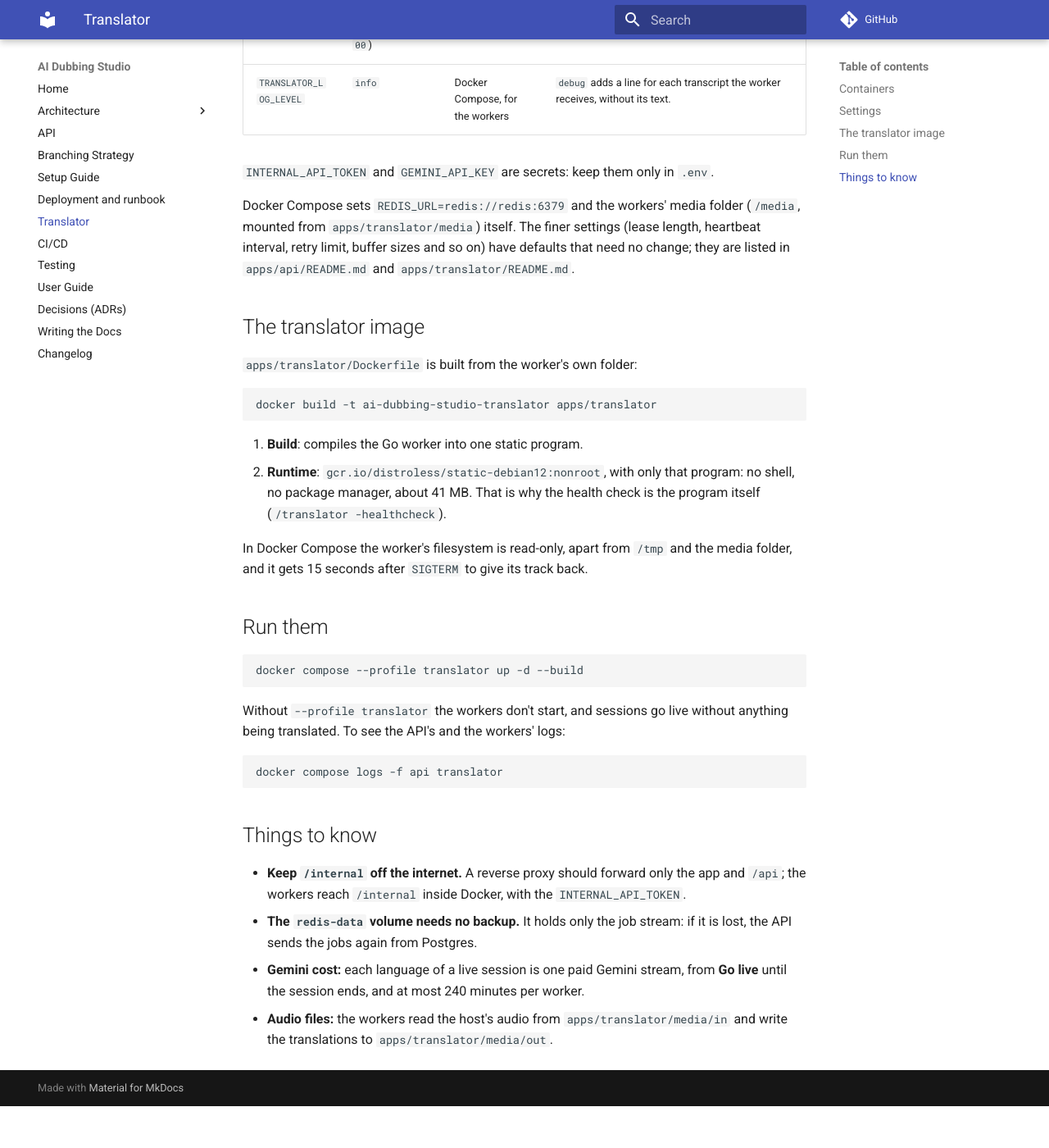
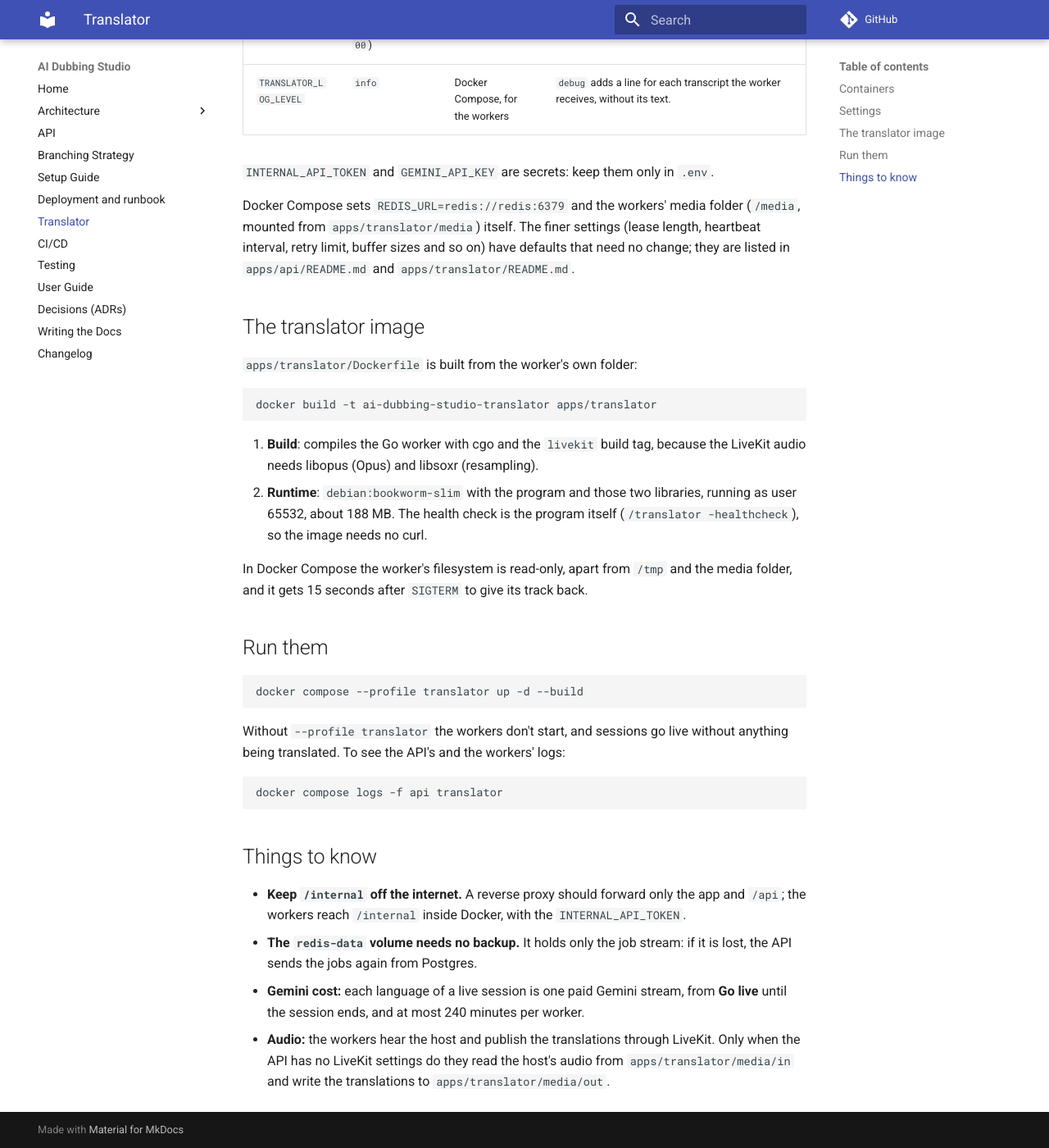
Before and after one commit to WH1TE-SHAD0W/ai-dubbing-studio, an MkDocs documentation site: the page built from docs/translator.md, in a window 1280 px wide and 1400 px high, scrolled down 1592 px. Shown: the whole window at 82% size. Built offline with MkDocs 1.6.1 and Material for MkDocs 9.7.7, drawn with Linux system fonts in a browser that asks for light colours; comment, search, counter and statistics services are not loaded; before the commit the page ends 2941 px from its top, so only the background shows below that; some of the changed text lies outside the part shown.

Commit message:
docs: workers use LiveKit in the remaining pages (YGP-70)
The user guide, API, deployment, translator and architecture pages still
said the workers don't join LiveKit, and the translator page described the
old distroless image.

Co-Authored-By: Claude Opus 5.5 <noreply@anthropic.com>

````diff
--- a/docs/translator.md
+++ b/docs/translator.md
@@ -9,7 +9,7 @@ your machine is in the [Setup Guide](setup-guide.md#run-the-translator-workers).
 | Container | Built from | What it does | Port |
 |---|---|---|---|
 | `redis` | `redis:8-alpine` | The translation job stream ([ADR-0018](adr/0018-autoscaling-architecture-of-translation-container.md)), with its append-only file on the `redis-data` volume | 6379, published on `127.0.0.1` only |
-| `translator` (profile `translator`) | `apps/translator/Dockerfile` (Go, distroless) | The translator workers: each translates one language of one session with Gemini, then restarts fresh ([ADR-0019](adr/0019-translation-worker-runtime.md)). `TRANSLATOR_REPLICAS` of them, 2 by default. | none; `/health` and `/ready` on 8080 inside |
+| `translator` (profile `translator`) | `apps/translator/Dockerfile` (Go, Debian slim) | The translator workers: each translates one language of one session with Gemini, then restarts fresh ([ADR-0019](adr/0019-translation-worker-runtime.md)). `TRANSLATOR_REPLICAS` of them, 2 by default. | none; `/health` and `/ready` on 8080 inside |
 
 - The API starts once Postgres and Redis are healthy.
 - The translator workers start only with `--profile translator`. They get only
@@ -54,10 +54,11 @@ have defaults that need no change; they are listed in `apps/api/README.md` and
 docker build -t ai-dubbing-studio-translator apps/translator
 ```
 
-1. **Build**: compiles the Go worker into one static program.
-2. **Runtime**: `gcr.io/distroless/static-debian12:nonroot`, with only that
-   program: no shell, no package manager, about 41 MB. That is why the health
-   check is the program itself (`/translator -healthcheck`).
+1. **Build**: compiles the Go worker with cgo and the `livekit` build tag,
+   because the LiveKit audio needs libopus (Opus) and libsoxr (resampling).
+2. **Runtime**: `debian:bookworm-slim` with the program and those two
+   libraries, running as user 65532, about 188 MB. The health check is the
+   program itself (`/translator -healthcheck`), so the image needs no curl.
 
 In Docker Compose the worker's filesystem is read-only, apart from `/tmp` and
 the media folder, and it gets 15 seconds after `SIGTERM` to give its track back.
@@ -84,6 +85,7 @@ docker compose logs -f api translator
   it is lost, the API sends the jobs again from Postgres.
 - **Gemini cost:** each language of a live session is one paid Gemini stream,
   from **Go live** until the session ends, and at most 240 minutes per worker.
-- **Audio files:** the workers read the host's audio from
-  `apps/translator/media/in` and write the translations to
+- **Audio:** the workers hear the host and publish the translations through
+  LiveKit. Only when the API has no LiveKit settings do they read the host's
+  audio from `apps/translator/media/in` and write the translations to
   `apps/translator/media/out`.
````
Also changed, not shown: apps/translator/media/in/README.md (+2 -2 lines), docs/api.md (+1 -1 lines), docs/architecture.md (+1 -1 lines), docs/deployment.md (+1 -1 lines), docs/user-guide.md (+2 -4 lines), 1 other file.
